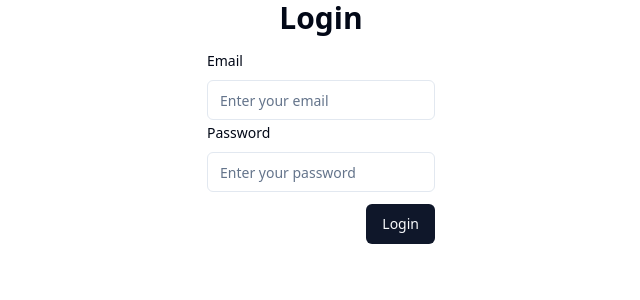
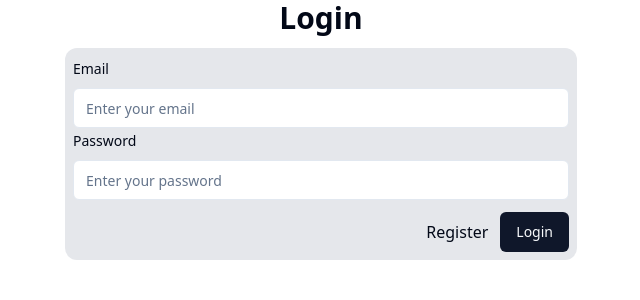
Before and after one commit to TuanLe53/DRF-Ecommerce, a React (Vite) app in the folder frontend/: page /login in a window 1280 px wide. Shown: the top 300 px of the page, without its empty margins (319-959 px from the left). Built offline with nearby package versions, Linux system fonts and the light colour scheme.

Commit message:
Add style and link to register page

```diff
--- a/frontend/src/routes/login.lazy.tsx
+++ b/frontend/src/routes/login.lazy.tsx
@@ -4,7 +4,7 @@ import { Input } from '@/components/ui/input'
 import { useAuth } from '@/contexts/authContext'
 import { zodResolver } from '@hookform/resolvers/zod'
 import { useMutation } from '@tanstack/react-query'
-import { createLazyFileRoute, useNavigate } from '@tanstack/react-router'
+import { createLazyFileRoute, Link, useNavigate } from '@tanstack/react-router'
 import { useForm } from 'react-hook-form'
 import { z } from 'zod'
 
@@ -27,16 +27,16 @@ function Login() {
       email: '',
       password: ''
     }
-  })
+  });
 
   const login = async (body: z.infer<typeof loginFormSchema>) => {
     const res = await fetch('http://127.0.0.1:8000/user/login/', {
       method: 'POST',
       headers: { 'Content-Type': 'application/json' },
       body: JSON.stringify(body)
-    })
+    });
 
-    const data = await res.json()
+    const data = await res.json();
 
     if (res.status !== 200) {
       throw data
@@ -65,7 +65,10 @@ function Login() {
     <div className='flex flex-col items-center'>
       <h1 className='font-semibold text-3xl mb-3'>Login</h1>
       <Form {...loginForm}>
-        <form onSubmit={loginForm.handleSubmit(handleSubmit)}>
+        <form
+          className='w-4/5 lg:w-2/5 p-2 rounded-xl bg-gray-200'
+          onSubmit={loginForm.handleSubmit(handleSubmit)}
+        >
           <FormField
             control={loginForm.control}
             name='email'
@@ -95,13 +98,15 @@ function Login() {
           >
           </FormField>
 
+          <div className='mt-3 flex items-center justify-end'>
+            <Link to='/register' className='mr-3'>Register</Link>
             <Button
               type='submit'
-            className='mt-3 float-right'
               disabled={isPending}
             >
               Login
             </Button>
+          </div>
         </form>
       </Form>
     </div>
```
Lines whose indentation alone changed are shown as unchanged.
